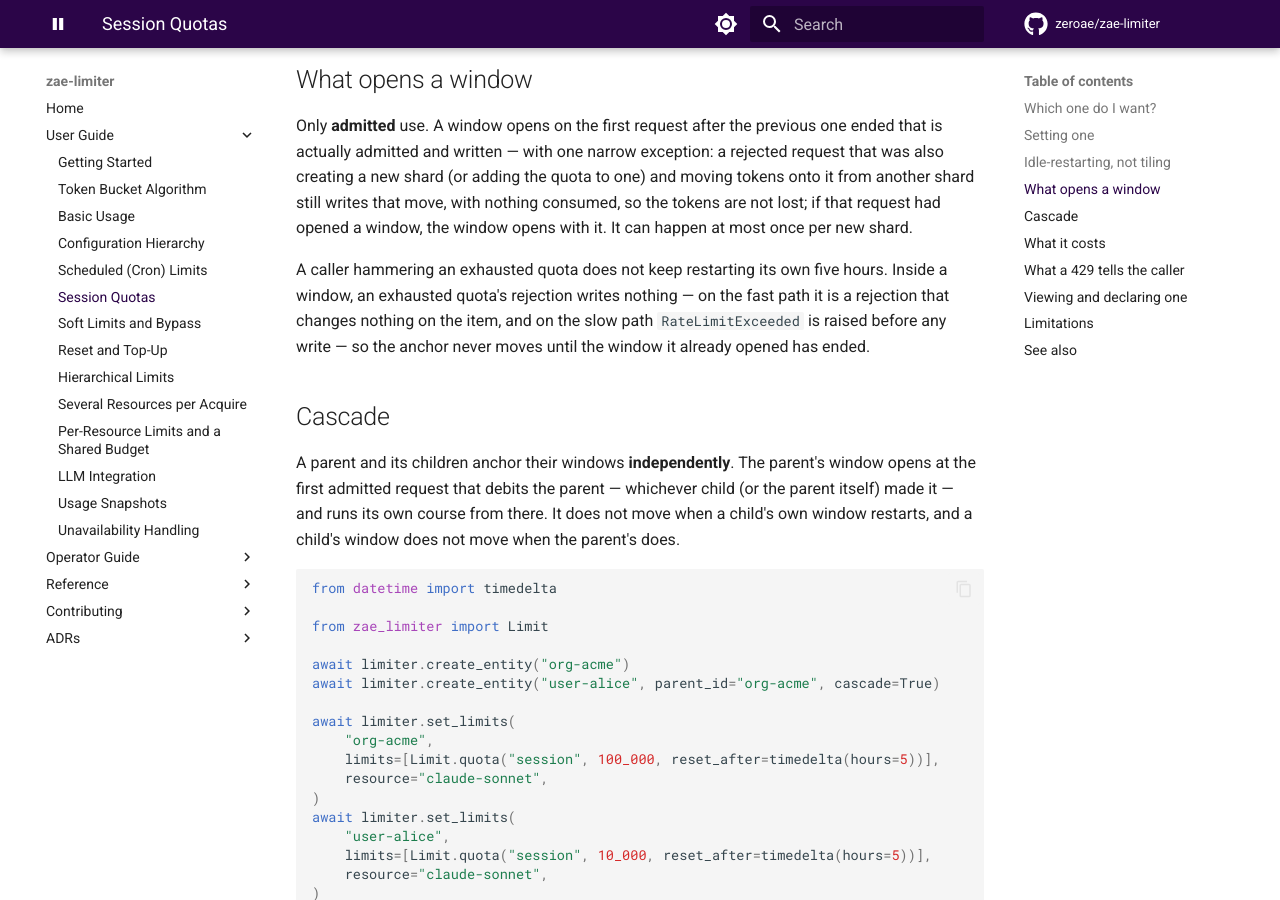
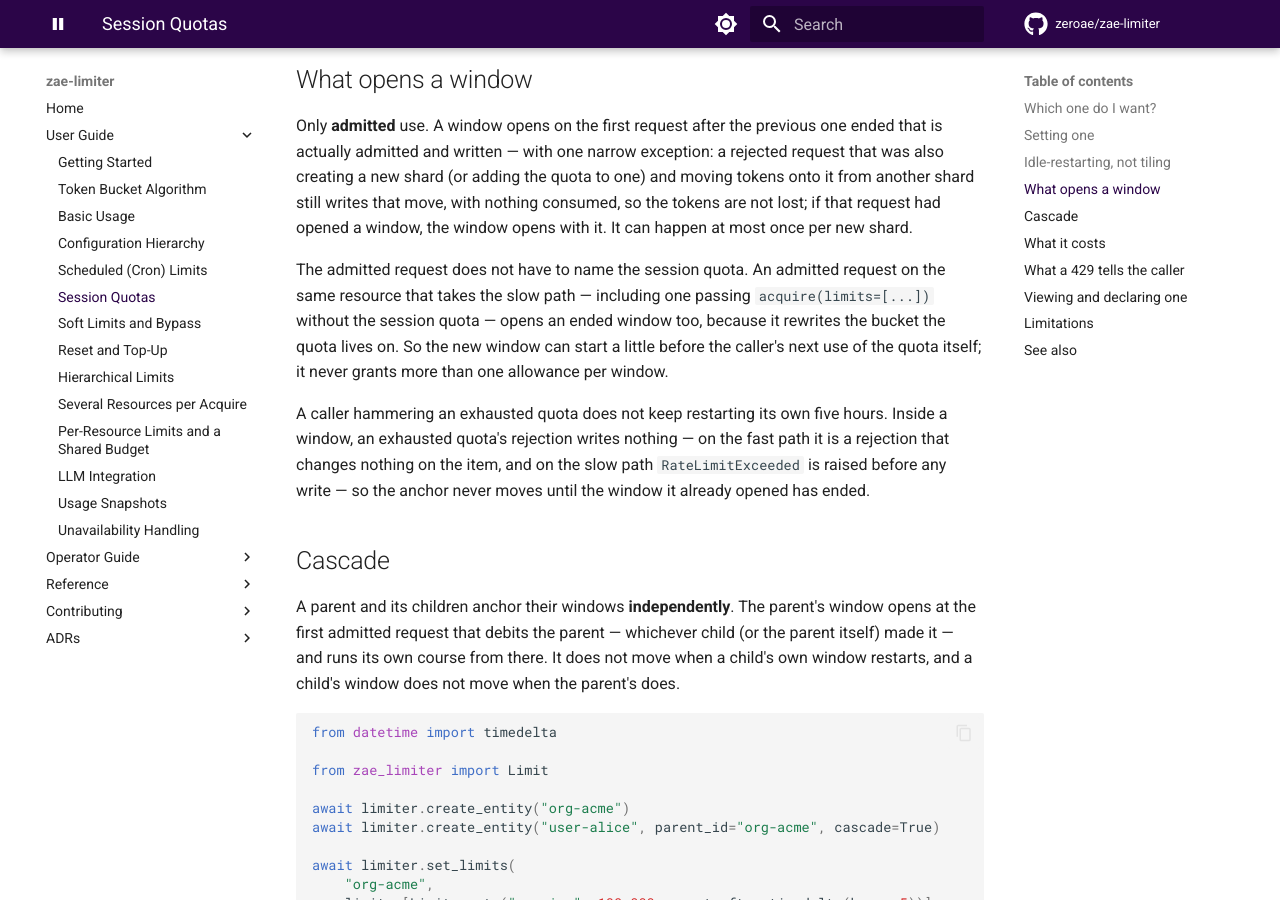
Before and after one commit to zeroae/zae-limiter, an MkDocs documentation site: the page built from docs/guide/session-quotas.md, in a window 1280 px wide and 900 px high, scrolled down 3093 px. Built offline with MkDocs 1.6.1 and Material for MkDocs 9.7.7, drawn with Linux system fonts in a browser that asks for light colours; comment, search, counter and statistics services are not loaded; the version menu is left out.

Commit message:
📝 docs: an override pass carries the item's other limits
CLAUDE.md's slow-path note and writer table now say that an
acquire(limits=...) pass materialises every other limit on the item from
the item itself, and that a resource- or system-level schedule or window
change not yet on the item is applied as the item has it. The session
quota guide says any admitted slow pass on the resource opens an ended
window, including one that does not name the quota.

Refs #744

Co-Authored-By: Claude Opus 5.5 <noreply@anthropic.com>
Claude-Session: https://claude.ai/code/session_017XzYMYKXNcZNQYS3xQhFdc

```diff
--- a/docs/guide/session-quotas.md
+++ b/docs/guide/session-quotas.md
@@ -159,6 +159,12 @@ is actually admitted and written — with one narrow exception: a rejected reque
 creating a new shard (or adding the quota to one) and moving tokens onto it from another shard
 still writes that move, with nothing consumed, so the tokens are not lost; if that request had
 opened a window, the window opens with it. It can happen at most once per new shard.
+
+The admitted request does not have to name the session quota. An admitted request on the same
+resource that takes the slow path — including one passing `acquire(limits=[...])` without the
+session quota — opens an ended window too, because it rewrites the bucket the quota lives on.
+So the new window can start a little before the caller's next use of the quota itself; it never
+grants more than one allowance per window.
 
 A caller hammering an exhausted quota does not keep restarting its own five hours. Inside a
 window, an exhausted quota's rejection writes nothing — on the fast path it is a rejection that changes nothing on the item,
```
Also changed, not shown: CLAUDE.md (+2 -2 lines).
